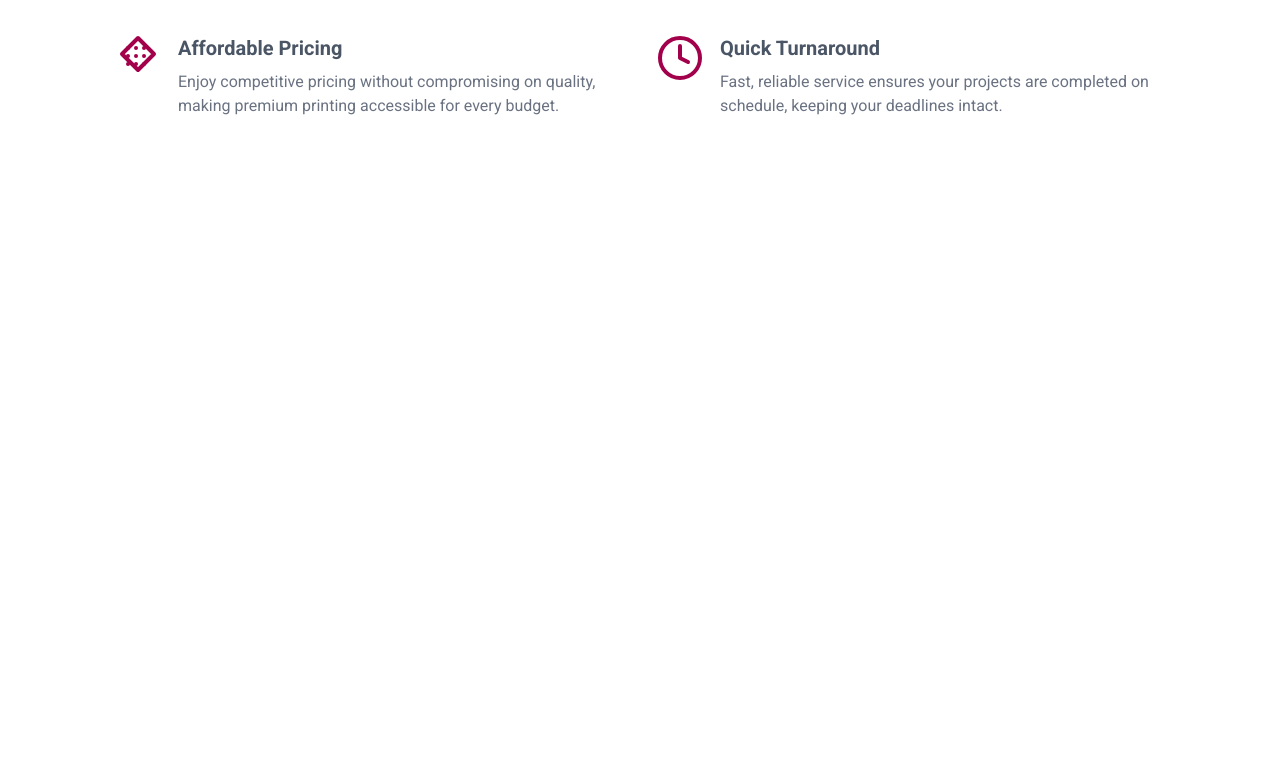
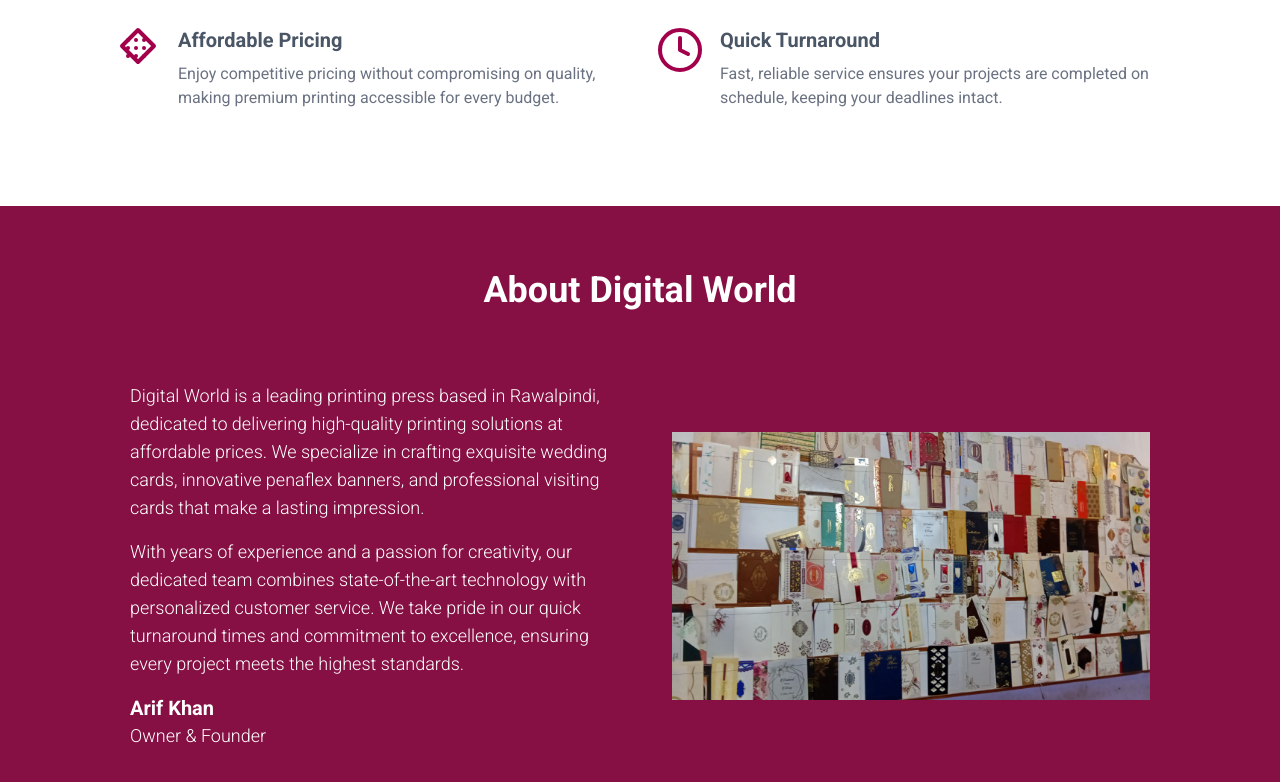
Before and after one commit to developeruzairsaleem/digital-world, a Next.js app: page / in a window 1280 px wide. Shown: the part 1610-2392 px from the top of the page. Before the commit the page ends 1832 px from the top, so only its background shows below. Built offline with nearby package versions, Linux system fonts and the light colour scheme.

Commit message:
added about section

```diff
--- a/src/app/page.tsx
+++ b/src/app/page.tsx
@@ -10,8 +10,8 @@
 
 export default function Home() {
   return (
-    <div className="max-w-[1100px]  mx-auto p-2">
-      <header className=" home_header min-h-screen ">
+    <div className="">
+      <header className="max-w-[1100px]  mx-auto p-2  home_header min-h-screen ">
         <div className="absolute top-1/3 left-1/3 w-50 h-50 -z-10 bg-blue-200 blur-3xl pointer-events-none"></div>
         <div className="absolute top-2/4 left-1/3 w-50 h-50 -z-10 bg-pink-200 blur-3xl pointer-events-none"></div>
         <Navbar />
@@ -49,7 +49,7 @@
         </h2>
       </section> */}
 
-      <section id="services" className="py-16">
+      <section id="services" className="py-16 max-w-[1100px]  mx-auto p-2">
         <div className="container mx-auto px-4">
           <h2 className="text-3xl font-bold text-center text-pink-900 mb-8">
             Our Services
@@ -119,7 +119,10 @@
       </section>
 
       {/* why choose us */}
-      <section id="why-choose-us" className="py-24 bg-white">
+      <section
+        id="why-choose-us"
+        className="py-24 bg-white max-w-[1100px]  mx-auto p-2"
+      >
         <div className="container mx-auto px-4">
           <h2 className="text-3xl font-bold text-pink-900 text-center mb-12">
             Why Choose Digital World
@@ -269,6 +272,48 @@
           </div>
         </div>
       </section>
+
+      <section id="about" className=" bg-pink-900">
+        <h2 className="text-4xl  text-center pt-16 font-bold text-white mb-8">
+          About Digital World
+        </h2>
+        <div className="container flex flex-col md:flex-row items-center  max-w-[1100px]  mx-auto p-2">
+          {/* Text Content */}
+
+          <div className="md:w-1/2 text-lg font-light mb-8 p-8 md:mb-0">
+            <p className="text-white mb-4">
+              Digital World is a leading printing press based in Rawalpindi,
+              dedicated to delivering high-quality printing solutions at
+              affordable prices. We specialize in crafting exquisite wedding
+              cards, innovative penaflex banners, and professional visiting
+              cards that make a lasting impression.
+            </p>
+            <p className="text-white">
+              With years of experience and a passion for creativity, our
+              dedicated team combines state-of-the-art technology with
+              personalized customer service. We take pride in our quick
+              turnaround times and commitment to excellence, ensuring every
+              project meets the highest standards.
+            </p>
+            <div>
+              <h3 className="text-xl mt-4 font-semibold text-white">
+                Arif Khan
+              </h3>
+              <p className="text-white">Owner & Founder</p>
+            </div>
+          </div>
+          {/* Image or Visual */}
+          <div className="md:w-1/2 flex p-8  h-full justify-center">
+            <Image
+              src="/images/digitalworld.jpg"
+              alt="Digital World Printing Press"
+              className="  h-full"
+              width={600}
+              height={600}
+            />
+          </div>
+        </div>
+      </section>
     </div>
   );
 }
```
Also changed, not shown: public/images/digitalworld.jpg (added).
